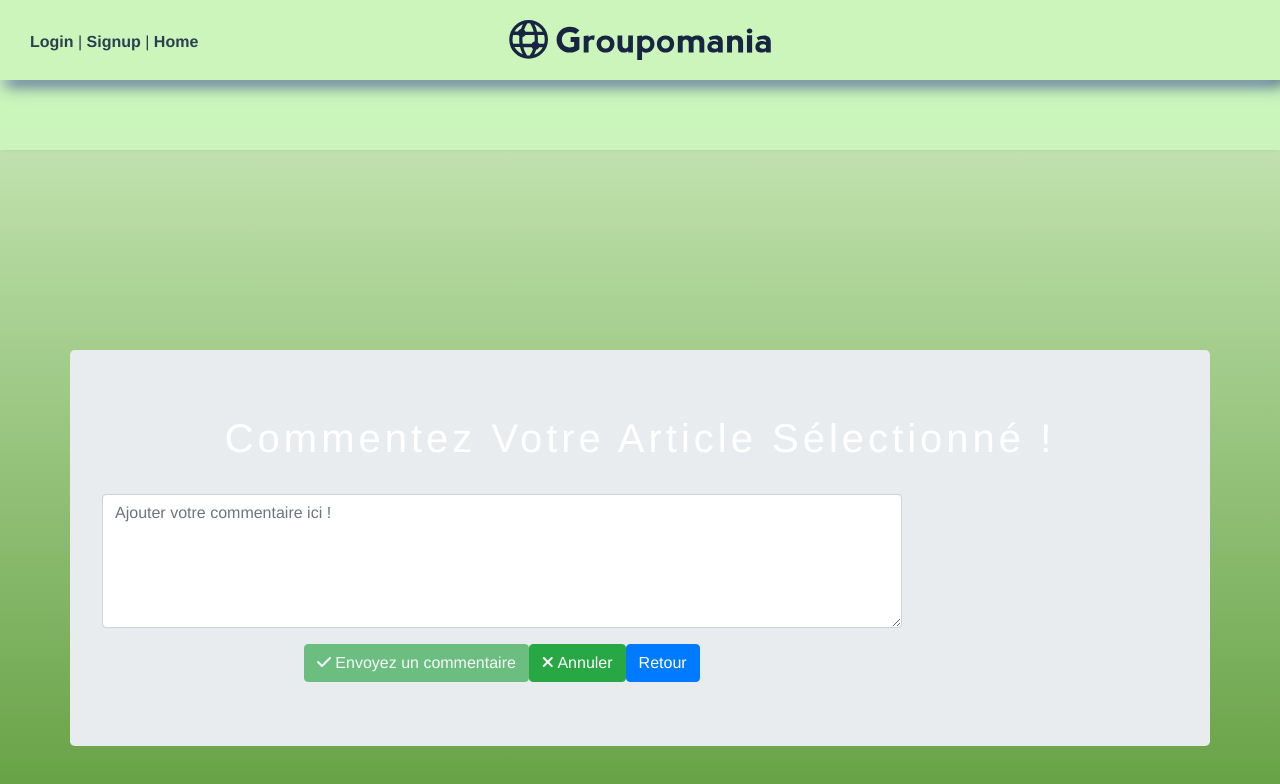
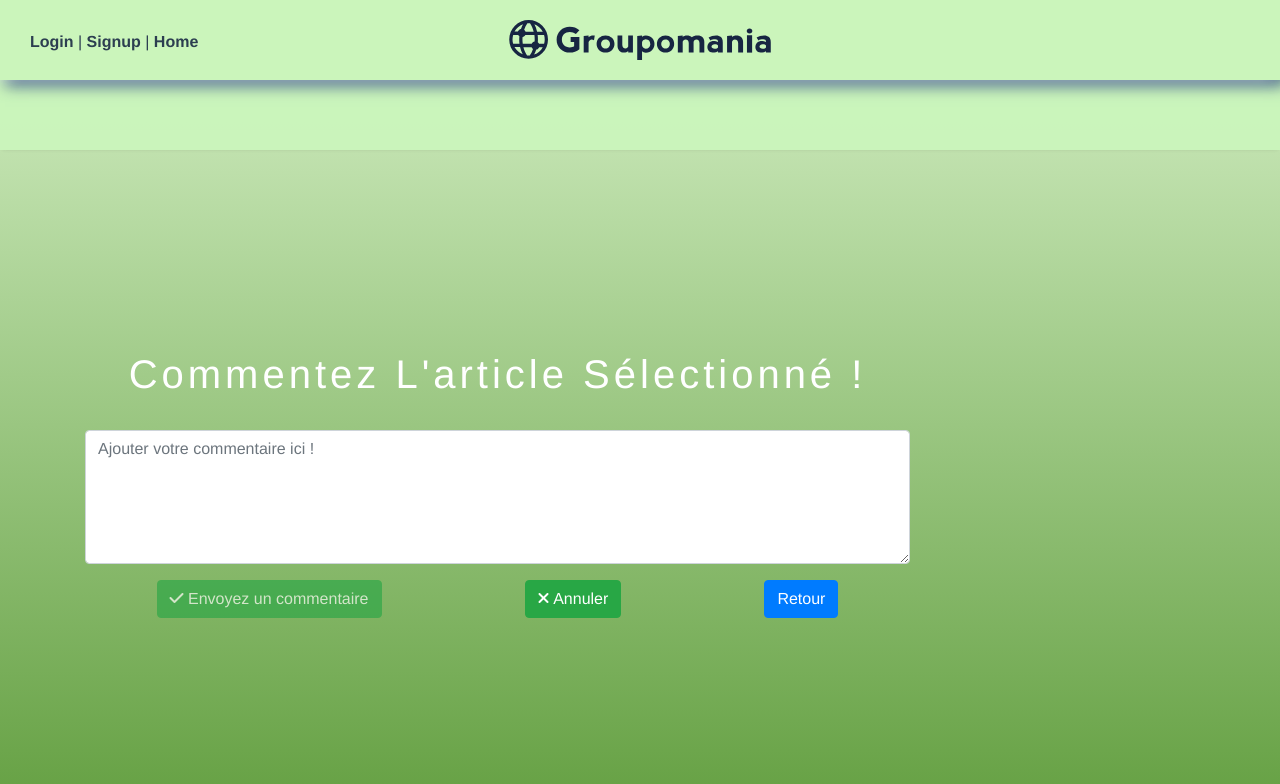
Before and after one commit to Artur01300/OC_P7, a Vue app in the folder frontend/: page /ArticleDetails/1/comment in a window 1280 px wide. Shown: the top 784 px of the page. Built offline with nearby package versions, Linux system fonts and the light colour scheme.

Commit message:
disign ajouté pour le PostComment.vue

```diff
--- a/frontend/src/views/OneCommentDetails.vue
+++ b/frontend/src/views/OneCommentDetails.vue
@@ -12,12 +12,12 @@
                             />
                         </div>
 
-                        <div class="comment__btnBox">
+                        <div class="comment_btn">
                             <!--La section des boutons "delet" s'affiche que si le user est celui qui a posté le commentaire-->
                             <div v-if="owner && !deleted">
-                                <button @click="deleteOneComent" type= "button" class="btn btn-primary">
-                                    <i class="far fa-trash-alt"></i>
-                                </button>
+                                <button @click="deleteOneComent" type= "button" class="btn btn-danger">
+                                    <i class="far fa-trash-alt">Supprimer</i>
+                                </button><br><br>
                             </div>
 
                             <div>
@@ -26,18 +26,17 @@
                                         Retour
                                     </button>
                                 </router-link>
-                                <router-view />
+                                <router-view /><br><br>
+                                <UserIdentification
+                                    :logout="logout"
+                                    :isLoggedIn="isLoggedIn"
+                                />
                             </div>
                         </div>
                     </div>
                 </div>
             </div>
         </div>
-
-        <UserIdentification
-            :logout="logout"
-            :isLoggedIn="isLoggedIn"
-        />
     </main>
 </template>
 
@@ -113,4 +112,7 @@ export default {
     .conteiner_comment{
         padding-top: 350px;
     }
+    .comment_btn{
+        padding-top: 20px;
+    }
 </style>
--- a/frontend/src/views/PostComment.vue
+++ b/frontend/src/views/PostComment.vue
@@ -2,13 +2,13 @@
 
 <template>
     <main class="main-comment">
-        <div class="container jumbotron text-center comment">
+        <div class="container text-center">
 
             <ValidationObserver v-slot="{ invalid, handleSubmit }">
                 <form v-if="!submitted" @submit.prevent="handleSubmit(postCommentDetail)">
-                    <h1>Commentez votre article sélectionné !</h1><br>
                     <div class="row">
                         <div role="form" class="col-12 col-md-9 text-center formComment__box ">
+                        <h1>Commentez l'article sélectionné !</h1><br>
                             <div class="form-group">
 
                                 <ValidationProvider name="comment.content" rules="required|minmax:3,500">
@@ -25,7 +25,7 @@
                                         />
                                 </ValidationProvider>
                             </div>
-                            <div class="action">
+                            <div class="btn-comment">
                                 <button class="btn btn-success btn-post" aria-label="Poster le commentaire" type="submit" value="Submit" v-bind:disabled="invalid">
                                     <i class="fas fa-check"></i>
                                     Envoyez un commentaire
@@ -104,4 +104,9 @@ export default {
     .main-comment{
         padding-top: 350px;
     }
+
+    .btn-comment{
+        display: flex;
+        justify-content: space-around;
+    }
 </style>
```
